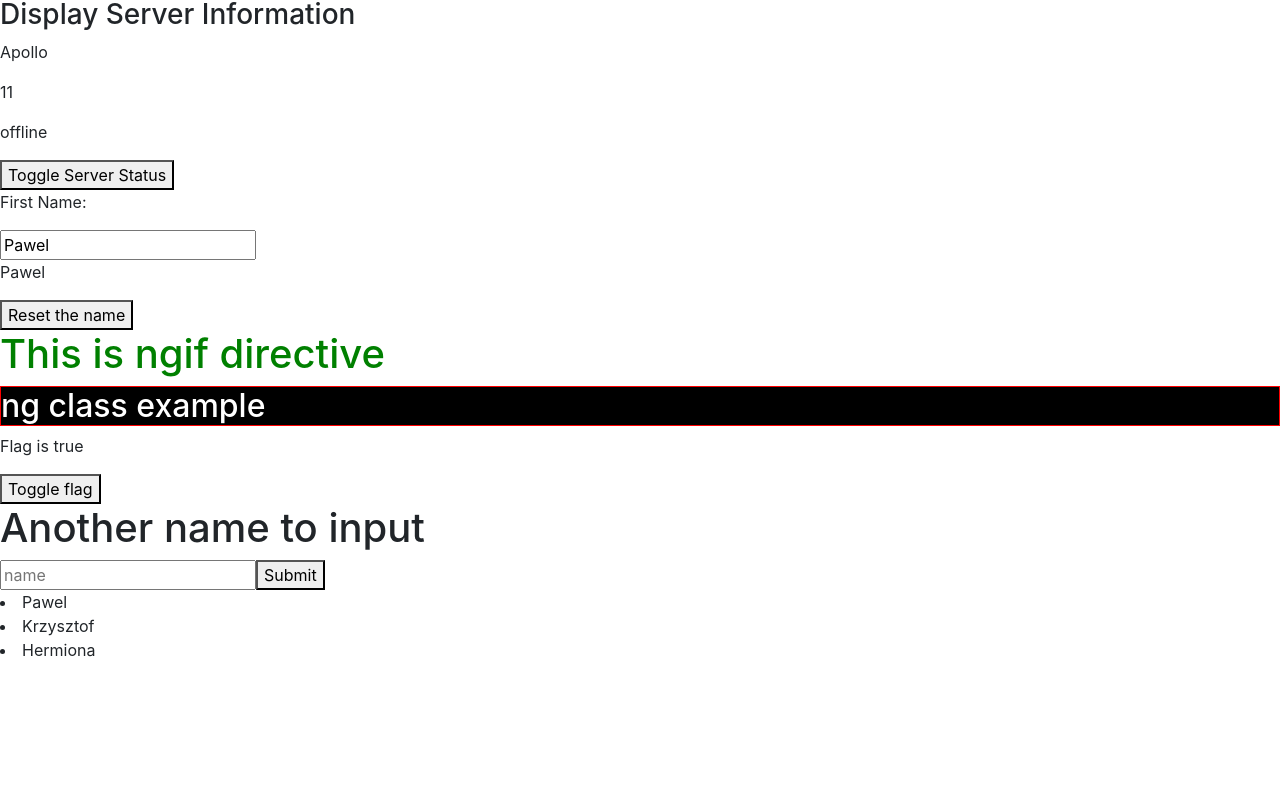
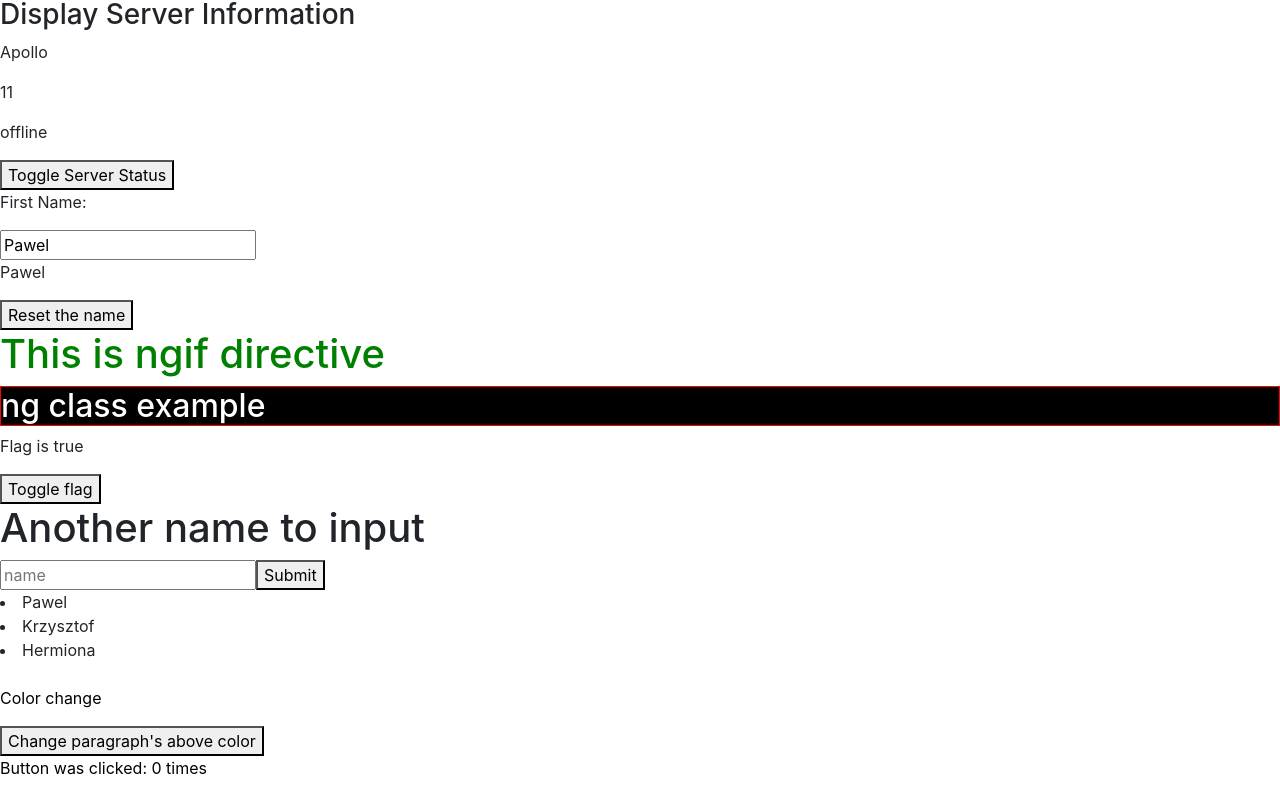
Before and after one commit to pawgid/angularApp, an Angular app: page / in a window 1280 px wide. Shown: the part 340-1136 px from the top of the page. Before the commit the page ends 1002 px from the top, so only its background shows below. Built offline with nearby package versions, Linux system fonts and the light colour scheme.

Commit message:
Added paragraph and button - paragraph randomly changes colors after clicking on a button. Also added clicks counter which changes color after 5th click

```diff
--- a/src/app/app.component.html
+++ b/src/app/app.component.html
@@ -30,4 +30,7 @@
 <h1>Another name to input</h1>
 <input type="text" placeholder="name" [(ngModel)]="currentName">
 <button (click)="addName()">Submit</button>
-<li *ngFor="let names of anotherName">{{names}}</li>
+<li *ngFor="let names of anotherName">{{names}}</li><br>
+<p [ngStyle]="{color: pColor}">Color change</p>
+<button (click) = getRandomColor()>Change paragraph's above color</button>
+<p [ngStyle]="{color: pStyle}">Button was clicked: {{numberOfClicks}} times</p>
--- a/src/app/app.component.ts
+++ b/src/app/app.component.ts
@@ -17,6 +17,9 @@ export class AppComponent {
   flag = true;
   anotherName = ['Pawel', 'Krzysztof', 'Hermiona'];
   currentName = '';
+  numberOfClicks = 0;
+  pColor = 'black';
+  pStyle = 'black';
 
   constructor() {
     setTimeout(() => {
@@ -61,4 +64,14 @@ export class AppComponent {
   addName() {
     this.anotherName.push(this.currentName);
   }
+
+  getRandomColor() {
+    this.numberOfClicks = this.numberOfClicks+1;
+    var color = Math.floor(Math.random() * 16777216).toString(16);
+    this.pColor = '#000000'.slice(0, -color.length) + color;
+    if(this.numberOfClicks > 5) {
+        this.pStyle = 'red'
+    }
+    return this.pColor;
+  }
 }
```
